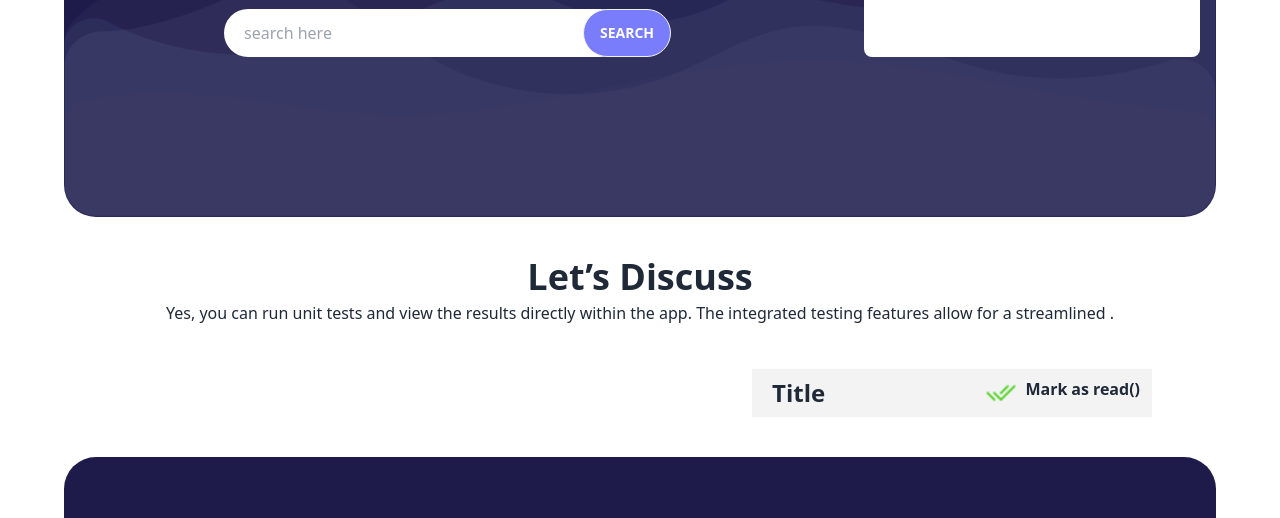
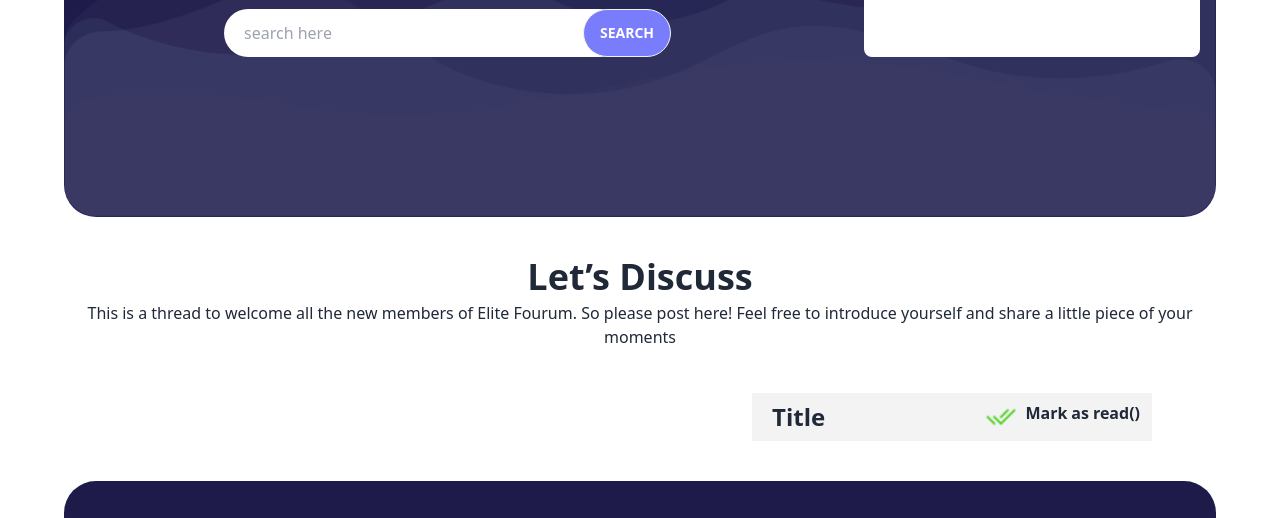
Before and after one commit to ZakiaSultana4/Zetro-Forum_B8A6, a plain HTML site: page index.html in a window 1280 px wide. Shown: the part 551-1069 px from the top of the page. Drawn offline with nearby package versions, Linux system fonts and the light colour scheme; no server answers.

Commit message:
latest post added

```diff
--- a/index.html
+++ b/index.html
@@ -123,8 +123,8 @@
         <section class="max-w-screen-2xl mx-auto md:px-16 my-5  px-5">
             <div class=" text-center">
                 <p class=" font-bold text-4xl my-1 mt-10">Let’s Discuss</p>
-                <p class=" text-base">Yes, you can run unit tests and view the results directly within the app. The
-                    integrated testing features allow for a streamlined .</p>
+                <p class=" text-base">
+                    This is a thread to welcome all the new members of Elite Fourum. So please post here! Feel free to introduce yourself and share a little piece of your moments</p>
             </div>
             <div
                 class="max-w-screen-2xl mx-auto md:px-16 my-5  px-5 flex flex-col md:flex-row justify-between mt-6  ">
```
